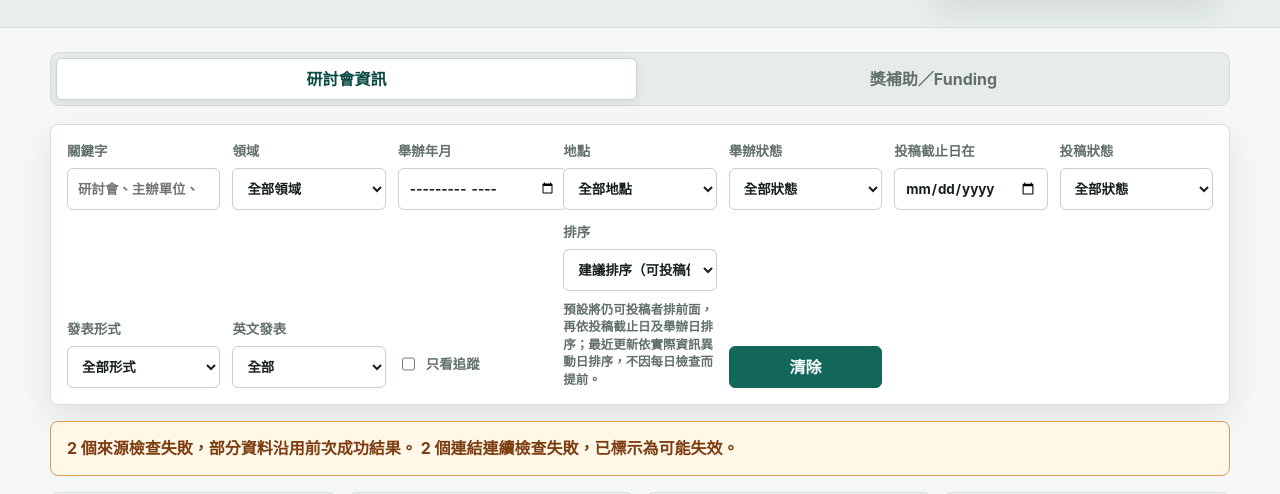
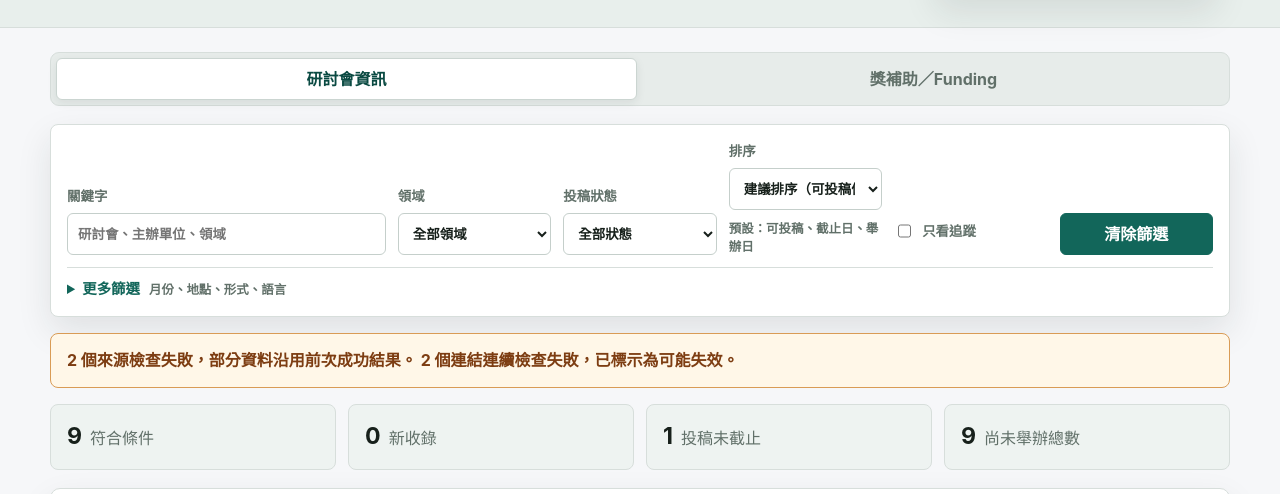
Before and after one commit to ftsainfu/twconferences, a website: page index.html in a window 1280 px wide. Shown: the part 228-722 px from the top of the page. Drawn offline with Linux system fonts and the light colour scheme.

Commit message:
Simplify conference filters

```diff
--- a/assets/app.js
+++ b/assets/app.js
@@ -44,6 +44,7 @@ const els = {
   englishPresentation: document.querySelector("#englishPresentationFilter"),
   trackedOnly: document.querySelector("#trackedOnlyFilter"),
   sort: document.querySelector("#sortSelect"),
+  advancedFilters: document.querySelector("#advancedFilters"),
   customSortPanel: document.querySelector("#customSortPanel"),
   customSortPrimary: document.querySelector("#customSortPrimary"),
   customSortSecondary: document.querySelector("#customSortSecondary"),
@@ -597,6 +598,7 @@ function sortItems() {
 function updateCustomSortVisibility() {
   if (!els.customSortPanel || !els.sort) return;
   els.customSortPanel.hidden = els.sort.value !== "custom";
+  if (els.sort.value === "custom" && els.advancedFilters) els.advancedFilters.open = true;
 }
 
 function sortPastItems(items) {
@@ -1468,6 +1470,7 @@ function bindEvents() {
     if (els.customSortPrimary) els.customSortPrimary.value = "event_asc";
     if (els.customSortSecondary) els.customSortSecondary.value = "";
     if (els.customSortTertiary) els.customSortTertiary.value = "";
+    if (els.advancedFilters) els.advancedFilters.open = false;
     updateCustomSortVisibility();
     applyFilters();
   });
--- a/assets/styles.css
+++ b/assets/styles.css
@@ -135,15 +135,48 @@ main {
 }
 
 .toolbar {
-  display: grid;
-  grid-template-columns: repeat(auto-fit, minmax(150px, 1fr));
-  gap: 12px;
-  align-items: end;
   padding: 16px;
   background: var(--surface);
   border: 1px solid var(--line);
   border-radius: 8px;
   box-shadow: var(--shadow);
+}
+
+.filter-primary,
+.advanced-filter-grid {
+  display: grid;
+  grid-template-columns: repeat(auto-fit, minmax(150px, 1fr));
+  gap: 12px;
+  align-items: end;
+}
+
+.filter-primary .keyword-filter {
+  grid-column: span 2;
+}
+
+.advanced-filters {
+  margin-top: 12px;
+  padding-top: 10px;
+  border-top: 1px solid var(--line);
+}
+
+.advanced-filters > summary {
+  width: fit-content;
+  cursor: pointer;
+  color: var(--accent);
+  font-size: 0.9rem;
+  font-weight: 800;
+}
+
+.advanced-filters > summary span {
+  margin-left: 6px;
+  color: var(--muted);
+  font-size: 0.78rem;
+  font-weight: 600;
+}
+
+.advanced-filters[open] > summary {
+  margin-bottom: 12px;
 }
 
 label {
@@ -251,7 +284,6 @@ a:focus-visible {
 }
 
 .custom-sort-panel {
-  grid-column: 1 / -1;
   display: grid;
   grid-template-columns: repeat(3, minmax(160px, 1fr));
   gap: 12px;
@@ -260,6 +292,7 @@ a:focus-visible {
   border: 1px dashed var(--line);
   border-radius: 10px;
   background: #fbfdfb;
+  margin-top: 12px;
 }
 
 .custom-sort-panel[hidden] {
@@ -1440,7 +1473,8 @@ footer {
     grid-template-columns: 1fr;
   }
 
-  .toolbar {
+  .filter-primary,
+  .advanced-filter-grid {
     grid-template-columns: repeat(2, minmax(0, 1fr));
   }
 
@@ -1468,6 +1502,8 @@ footer {
   }
 
   .toolbar,
+  .filter-primary,
+  .advanced-filter-grid,
   .summary-row,
   .dashboard-highlights,
   .card-quick-facts,
@@ -1478,6 +1514,10 @@ footer {
     grid-template-columns: 1fr;
   }
 
+  .filter-primary .keyword-filter {
+    grid-column: auto;
+  }
+
   .dashboard-heading {
     display: grid;
     align-items: start;
--- a/index.html
+++ b/index.html
@@ -37,7 +37,8 @@
 
       <div id="conferencesPanel" role="tabpanel" aria-labelledby="conferencesTab">
       <section class="toolbar" aria-label="篩選排序">
-        <label>
+        <div class="filter-primary">
+          <label class="keyword-filter">
             關鍵字
             <input id="keywordFilter" type="search" placeholder="研討會、主辦單位、領域" />
           </label>
@@ -54,6 +55,38 @@
               <option value="health">健康管理</option>
             </select>
           </label>
+          <label>
+            投稿狀態
+            <select id="deadlineStatusFilter">
+              <option value="">全部狀態</option>
+              <option value="open">投稿未截止</option>
+              <option value="closed">投稿已截止</option>
+              <option value="unknown">未公告截止日</option>
+            </select>
+          </label>
+          <label>
+            排序
+            <select id="sortSelect">
+              <option value="recommended">建議排序（可投稿優先）</option>
+              <option value="event_asc">舉辦日期由近到遠</option>
+              <option value="updated_desc">最近更新優先</option>
+              <option value="rating_desc">參加者推薦度最高</option>
+              <option value="deadline_asc">投稿截止由近到遠</option>
+              <option value="name_asc">名稱 A-Z</option>
+              <option value="custom">自訂排序</option>
+            </select>
+            <small class="sort-help">預設：可投稿、截止日、舉辦日</small>
+          </label>
+          <label class="inline-check">
+            <input id="trackedOnlyFilter" type="checkbox" />
+            只看追蹤
+          </label>
+          <button id="resetFilters" type="button">清除篩選</button>
+        </div>
+
+        <details id="advancedFilters" class="advanced-filters">
+          <summary>更多篩選 <span>月份、地點、形式、語言</span></summary>
+          <div class="advanced-filter-grid">
             <label>
               舉辦年月
               <input id="monthFilter" type="month" />
@@ -78,15 +111,6 @@
               <input id="deadlineBeforeFilter" type="date" />
             </label>
             <label>
-          投稿狀態
-          <select id="deadlineStatusFilter">
-            <option value="">全部狀態</option>
-            <option value="open">投稿未截止</option>
-            <option value="closed">投稿已截止</option>
-            <option value="unknown">未公告截止日</option>
-          </select>
-        </label>
-        <label>
               發表形式
               <select id="formatFilter">
                 <option value="">全部形式</option>
@@ -104,23 +128,7 @@
                 <option value="not_accepted">未標示接受英文</option>
               </select>
             </label>
-        <label class="inline-check">
-          <input id="trackedOnlyFilter" type="checkbox" />
-          只看追蹤
-        </label>
-        <label>
-          排序
-          <select id="sortSelect">
-            <option value="recommended">建議排序（可投稿優先）</option>
-            <option value="event_asc">舉辦日期由近到遠</option>
-            <option value="updated_desc">最近更新優先</option>
-            <option value="rating_desc">參加者推薦度最高</option>
-            <option value="deadline_asc">投稿截止由近到遠</option>
-            <option value="name_asc">名稱 A-Z</option>
-            <option value="custom">自訂排序</option>
-          </select>
-          <small class="sort-help">預設將仍可投稿者排前面，再依投稿截止日及舉辦日排序；最近更新依實際資訊異動日排序，不因每日檢查而提前。</small>
-        </label>
+          </div>
           <fieldset id="customSortPanel" class="custom-sort-panel" hidden>
             <legend>自訂排序</legend>
             <label>
@@ -159,7 +167,7 @@
               </select>
             </label>
           </fieldset>
-        <button id="resetFilters" type="button">清除</button>
+        </details>
       </section>
 
       <section id="healthAlert" class="health-alert" role="status" hidden></section>
```
Also changed, not shown: 1 other file. Lines whose indentation alone changed are shown as unchanged.
